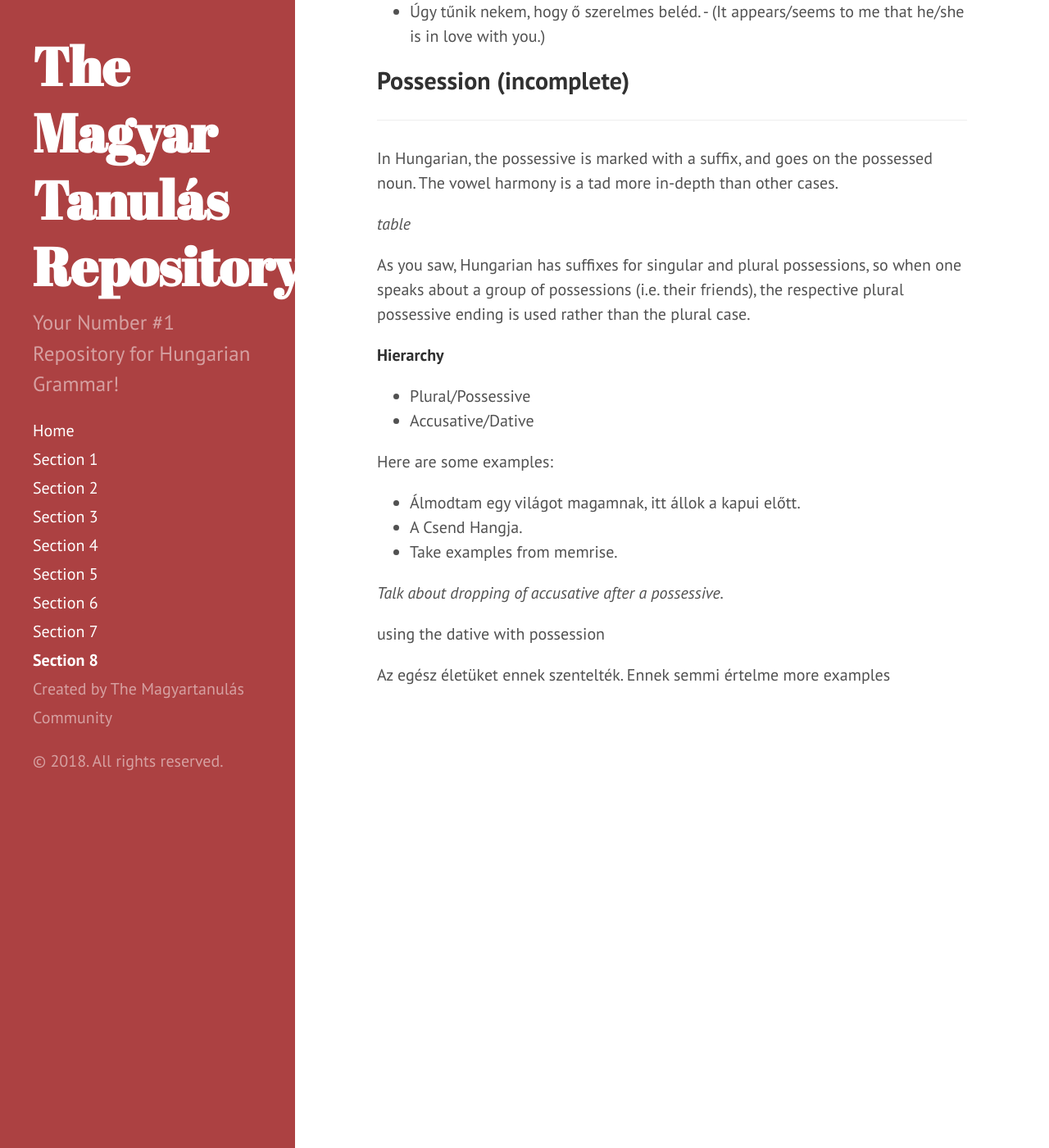
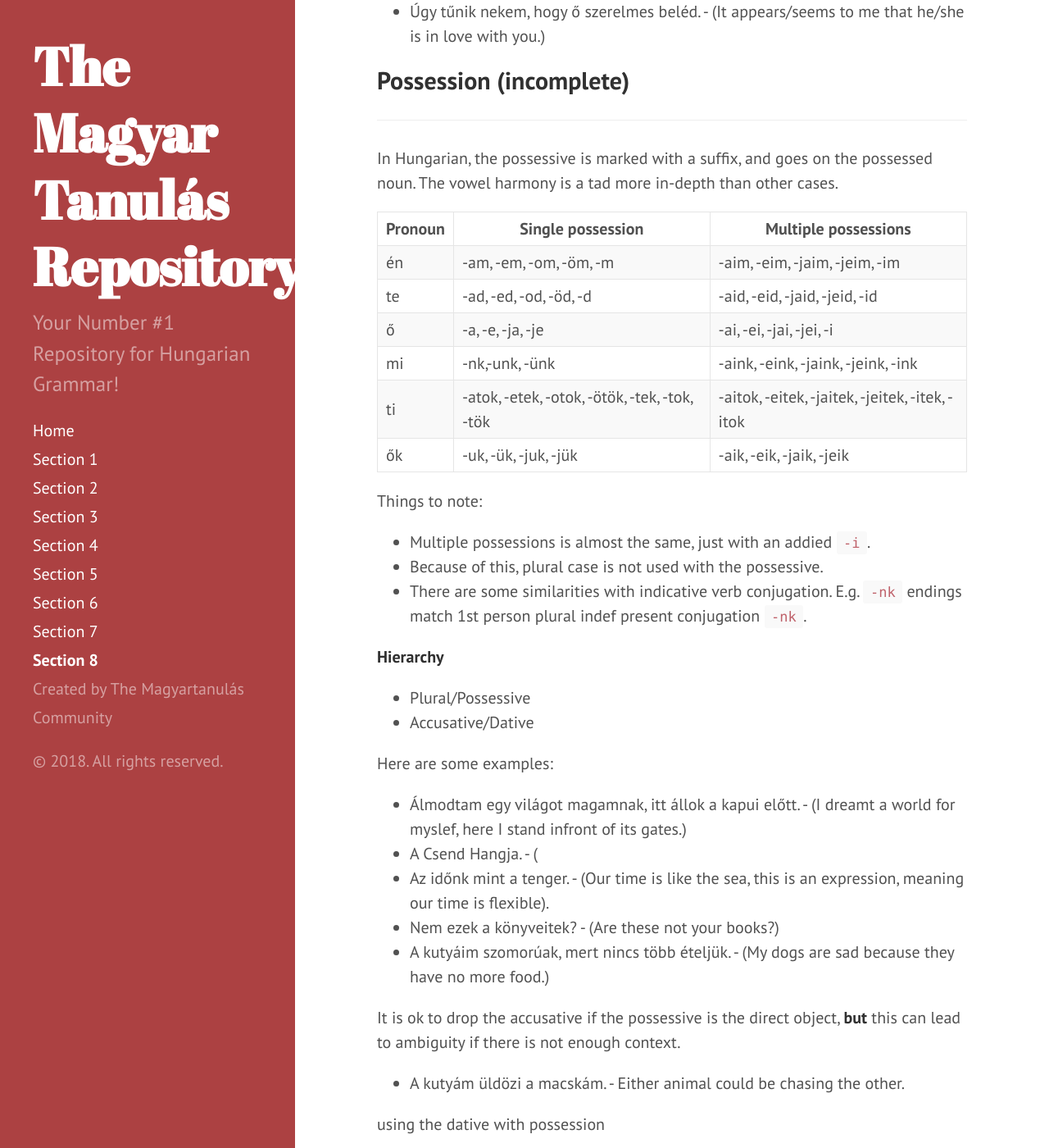
Before and after one commit to Magyartanulas/magyartanulas.github.io, a Jekyll site: the page built from Section8.md, in a window 1280 px wide and 1400 px high, scrolled down 1843 px. Shown: the whole window at 82% size. Built offline with Jekyll 4.4.1, drawn with Linux system fonts in a browser that asks for light colours; Markdown is read by kramdown in place of the engine named in the settings.

Commit message:
Update Section8.md

```diff
--- a/Section8.md
+++ b/Section8.md
@@ -53,9 +53,20 @@ Just like with the accusative case, pronouns change if they are in the dative ca
 
 In Hungarian, the possessive is marked with a suffix, and goes on the possessed noun. The vowel harmony is a tad more in-depth than other cases.
 
-*table*
+| Pronoun | Single possession                            | Multiple possessions                           |
+|---------|----------------------------------------------|------------------------------------------------|
+| én      | -am, -em, -om, -öm, -m                       | -aim,   -eim,   -jaim,   -jeim,   -im          |
+| te      | -ad, -ed, -od, -öd, -d                       | -aid,   -eid,   -jaid,   -jeid,   -id          |
+| ő       | -a, -e, -ja, -je                             | -ai,    -ei,    -jai,    -jei,    -i           |
+| mi      | -nk,-unk, -ünk                               | -aink,  -eink,  -jaink,  -jeink,  -ink         |
+| ti      | -atok, -etek, -otok, -ötök, -tek, -tok, -tök | -aitok, -eitek, -jaitek, -jeitek, -itek, -itok |
+| ők      | -uk, -ük, -juk, -jük                         | -aik,   -eik,   -jaik,   -jeik                 |
 
-As you saw, Hungarian has suffixes for singular and plural possessions, so when one speaks about a group of possessions (i.e. their friends), the respective plural possessive ending is used rather than the plural case.
+Things to note:
+
+* Multiple possessions is almost the same, just with an addied `-i`.
+* Because of this, plural case is not used with the possessive.
+* There are some similarities with indicative verb conjugation. E.g. `-nk` endings match 1st person plural indef present conjugation `-nk`.
 
 **Hierarchy**
 
@@ -64,11 +75,15 @@ As you saw, Hungarian has suffixes for singular and plural possessions, so when
 
 Here are some examples:
 
-* Álmodtam egy világot magamnak, itt állok a kapui előtt.
-* A Csend Hangja.
-* Take examples from memrise.
+* Álmodtam egy világot magamnak, itt állok a kapui előtt. - (I dreamt a world for myslef, here I stand infront of its gates.)
+* A Csend Hangja. - (
+* Az időnk mint a tenger. - (Our time is like the sea, this is an expression, meaning our time is flexible).
+* Nem ezek a könyveitek? - (Are these not your books?)
+* A kutyáim szomorúak, mert nincs több ételjük. - (My dogs are sad because they have no more food.)
 
-*Talk about dropping of accusative after a possessive.*
+It is ok to drop the accusative if the possessive is the direct object, **but** this can lead to ambiguity if there is not enough context.
+
+* A kutyám üldözi a macskám. - Either animal could be chasing the other.
 
 using the dative with possession
 
```
